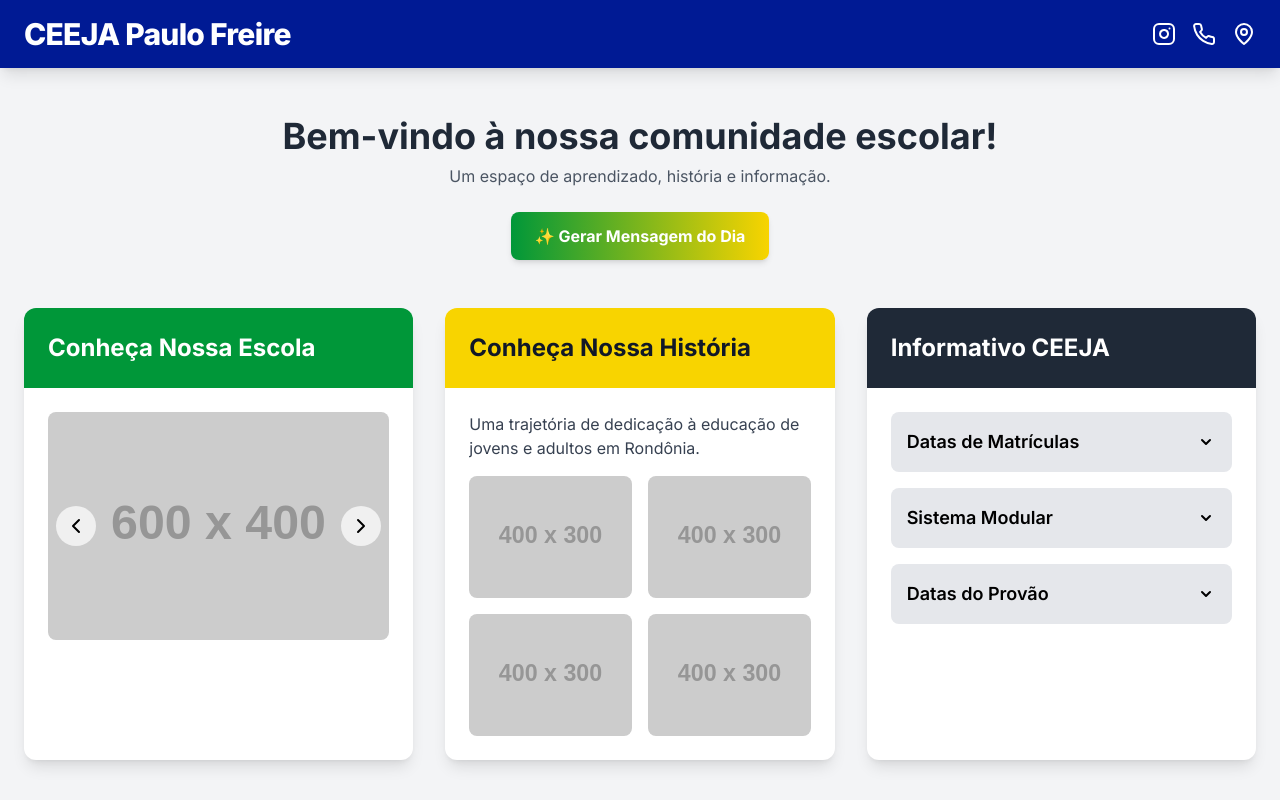
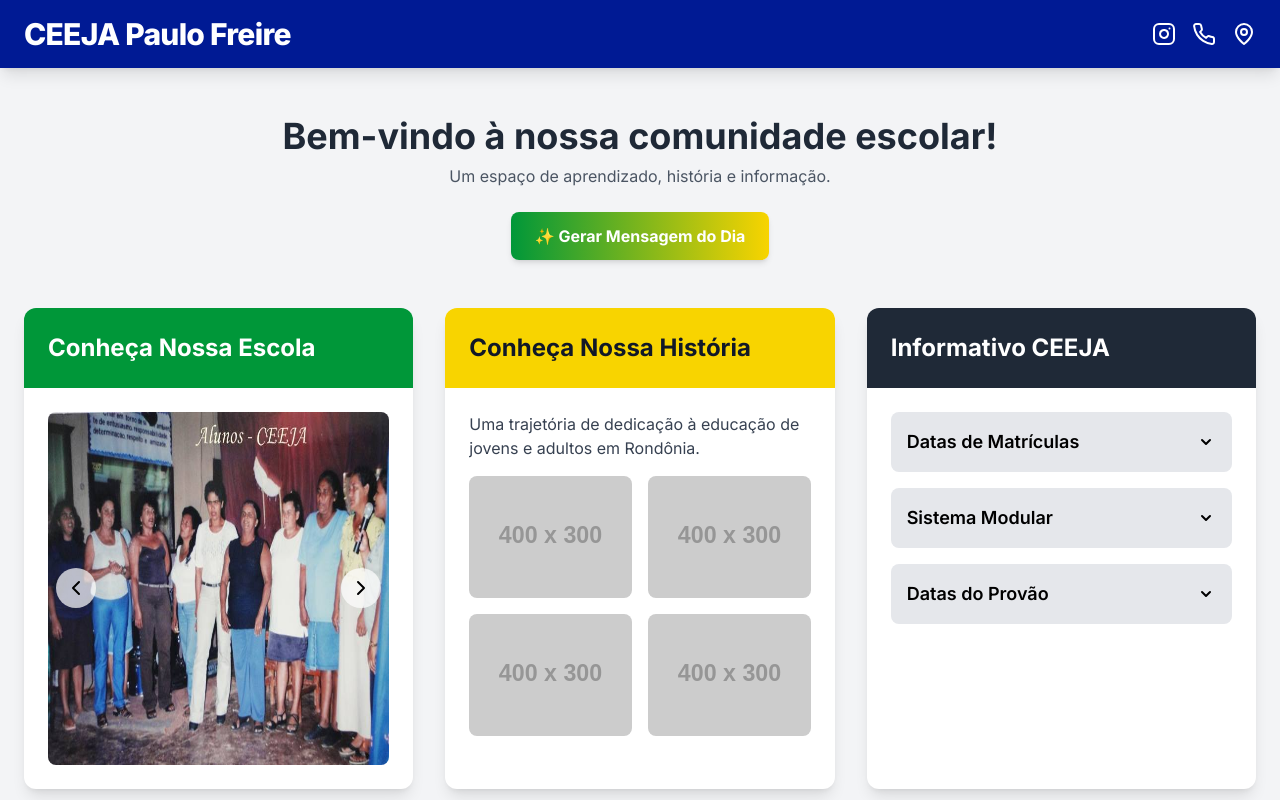
Before and after one commit to Askeland-x/ceeja.mdo, a plain HTML site: page index.html in a window 1280 px wide. Shown: the top 800 px of the page. Drawn offline with nearby package versions, Linux system fonts and the light colour scheme; placeholder pictures from the web are drawn by us.

Commit message:
Update index.html
adiçao das imagens 1,2,3,4 no carroçel "conheça nossa escola

```diff
--- a/index.html
+++ b/index.html
@@ -80,10 +80,10 @@
                     <div id="carousel" class="relative">
                         <div class="carousel-container overflow-hidden rounded-lg">
                             <div class="carousel-track flex">
-                                <img src="https://placehold.co/600x400/009739/FFFFFF?text=Formatura" alt="Momento na escola 1" class="w-full flex-shrink-0">
-                                <img src="https://placehold.co/600x400/F8D400/000000?text=Feira+de+Ciências" alt="Momento na escola 2" class="w-full flex-shrink-0">
-                                <img src="https://placehold.co/600x400/001A94/FFFFFF?text=Apresentação" alt="Momento na escola 3" class="w-full flex-shrink-0">
-                                <img src="https://placehold.co/600x400/CCCCCC/FFFFFF?text=Dia+do+Estudante" alt="Momento na escola 4" class="w-full flex-shrink-0">
+                                <img src="https://github.com/Askeland-x/ceeja.mdo/blob/main/1.jpg" alt="Momento na escola 1" class="w-full flex-shrink-0">
+                                <img src="https://github.com/Askeland-x/ceeja.mdo/blob/main/2.jpg" alt="Momento na escola 2" class="w-full flex-shrink-0">
+                                <img src="https://github.com/Askeland-x/ceeja.mdo/blob/main/3.jpg" alt="Momento na escola 3" class="w-full flex-shrink-0">
+                                <img src="https://github.com/Askeland-x/ceeja.mdo/blob/main/4.jpg" alt="Momento na escola 4" class="w-full flex-shrink-0">
                             </div>
                         </div>
                         <button id="prevBtn" class="absolute top-1/2 left-2 transform -translate-y-1/2 bg-white/70 rounded-full p-2 hover:bg-white transition">
@@ -302,4 +302,5 @@
         });
     </script>
 </body>
+
 </html>
```
